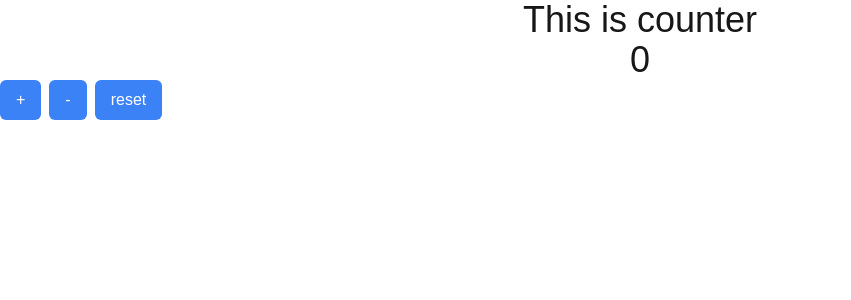
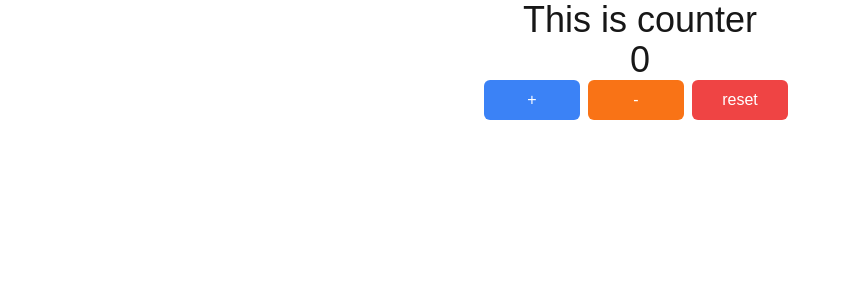
Before and after one commit to vidhyasagargslv/qodeways1, a Next.js app: page /Counter in a window 1280 px wide. Shown: the top 300 px of the page, without its empty margins (0-851 px from the left). Built offline with nearby package versions, Linux system fonts and the light colour scheme.

Commit message:
update Profile component return logic; enhance comments and structure in RegistrationPage; clean up authSlice formatting.

```diff
--- a/app/Counter/page.tsx
+++ b/app/Counter/page.tsx
@@ -12,9 +12,12 @@ function page() {
     <>
         <h1 className='text-center'>This is counter</h1>
         <h1 className='text-center'>{count}</h1>
-        <button className='bg-blue-500 text-white px-4 py-2 rounded-md mr-2' onClick={() => dispatch(increment())}>+</button>
-        <button className='bg-blue-500 text-white px-4 py-2 rounded-md mr-2' onClick={() => dispatch(decrement())}>-</button>
-        <button className='bg-blue-500 text-white px-4 py-2 rounded-md mr-2' onClick={() => dispatch(reset())}>reset</button>
+        <div className='text-center'>
+          <button className='bg-blue-500 w-24 text-white px-4 py-2 rounded-md mr-2' onClick={() => dispatch(increment())}>+</button>
+          <button className='bg-orange-500 w-24 text-white focus:outline px-4 py-2 rounded-md mr-2' onClick={() => dispatch(decrement())}>-</button>
+          <button className='bg-red-500 w-24 text-white px-4 py-2 rounded-md mr-2' onClick={() => dispatch(reset())}>reset</button>
+
+        </div>
     </>
   )
 }
--- a/app/Profile/page.tsx
+++ b/app/Profile/page.tsx
@@ -21,7 +21,7 @@ function Profile() {
 
   // Render only if token and user are valid
   if (!token || !user) {
-    return null; // Or a loading state if preferred
+    return null; // Render nothing
   }
 
   return (
--- a/components/RegistrationPage/Register.tsx
+++ b/components/RegistrationPage/Register.tsx
@@ -135,7 +135,7 @@ function Register() {
         return;
       }
 
-      // Store token and user in Redux
+      //todo Store token and user in Redux
       dispatch(registerSuccess({ token: data.accessToken, user: data.user}));
       router.push('/Profile');
     } catch (error) {
@@ -148,7 +148,7 @@ function Register() {
   return (
     <div className="flex flex-col md:flex-row justify-center items-center p-8">
       <div className="hidden md:block md:w-4/12 mr-12">
-        <Image src="/Register.png" alt="Registration Illustration" layout="responsive" width={500} height={500} />
+        <Image src="/Register.png" alt="Registration Illustration" priority={true} layout="responsive" width={500} height={500} />
       </div>
 
       <form className="w-full md:w-6/12 px-10 py-20 bg-white shadow-md rounded" onSubmit={handleSubmit} method='POST'>
@@ -204,7 +204,8 @@ function Register() {
           </div>
         </div>
 
-        <fieldset className="border border-blue-600 rounded-lg p-4 mb-4 flex flex-col gap-4">
+        {/* USer details */}
+        <fieldset className="border border-blue-600 rounded-lg p-4 mb-4 flex flex-col md:gap-2">
           <legend className="text-blue-500 font-semibold border border-blue-200 px-2">User Details</legend>
           <div className="flex flex-col md:flex-row">
             <input
@@ -248,7 +249,8 @@ function Register() {
           {errors.role && <p className="text-red-500 text-xs">{errors.role}</p>}
         </fieldset>
 
-        <fieldset className="border border-blue-600 rounded-lg p-4 mb-4 flex flex-col gap-4">
+        {/* Organisation details */}
+        <fieldset className="border border-blue-600 rounded-lg p-4 mb-4 flex flex-col md:gap-2">
           <legend className="text-blue-500 font-semibold border border-blue-200 px-2">Organisation Details</legend>
           <div className="flex flex-col md:flex-row">
             <input
--- a/lib/features/authSlice.ts
+++ b/lib/features/authSlice.ts
@@ -23,7 +23,6 @@ const initialState: AuthState = {
   token: null,
   user: null,
   error: null,
-
 }
 
 // The authSlice handles authentication state, including user registration success and failure.
```
